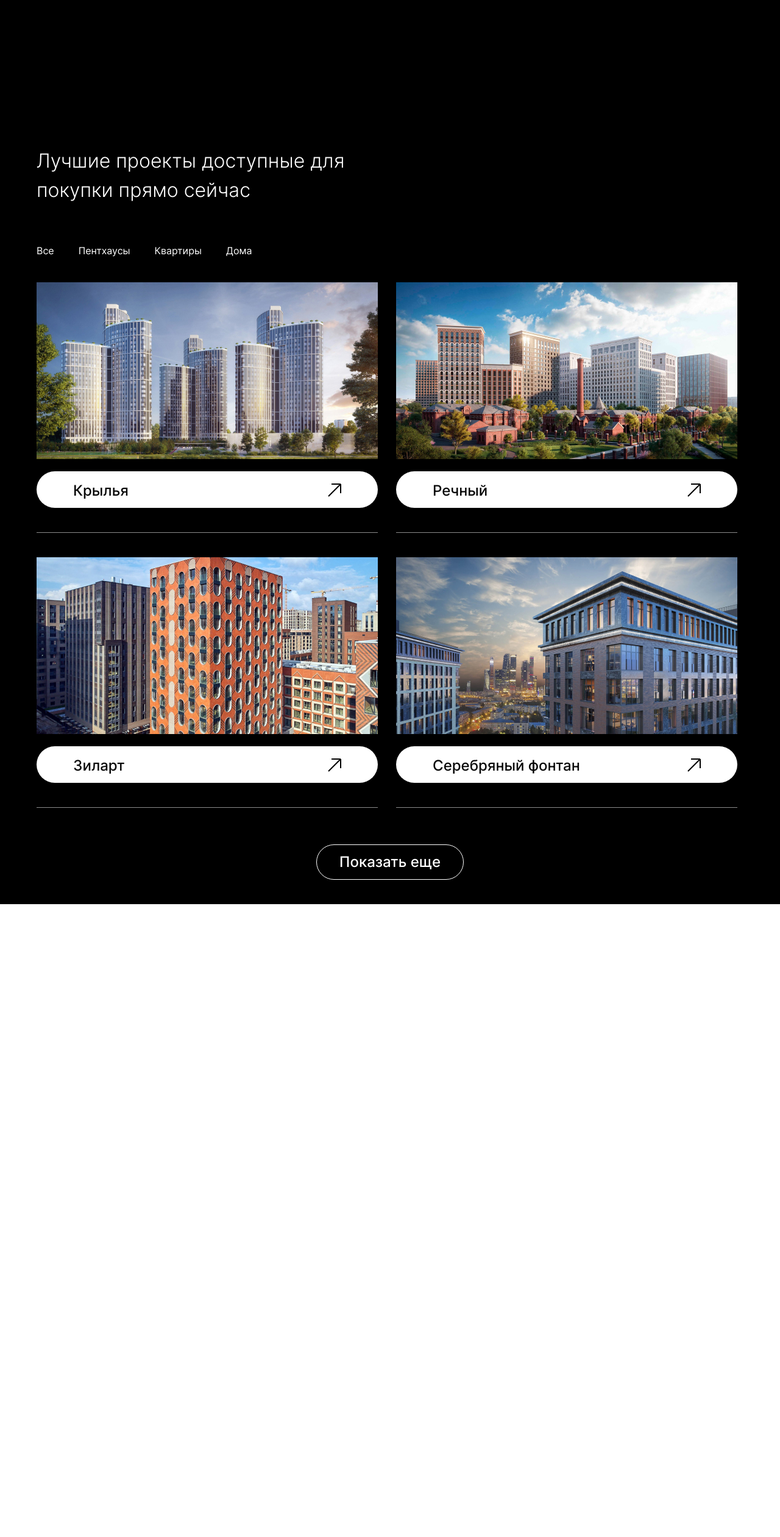
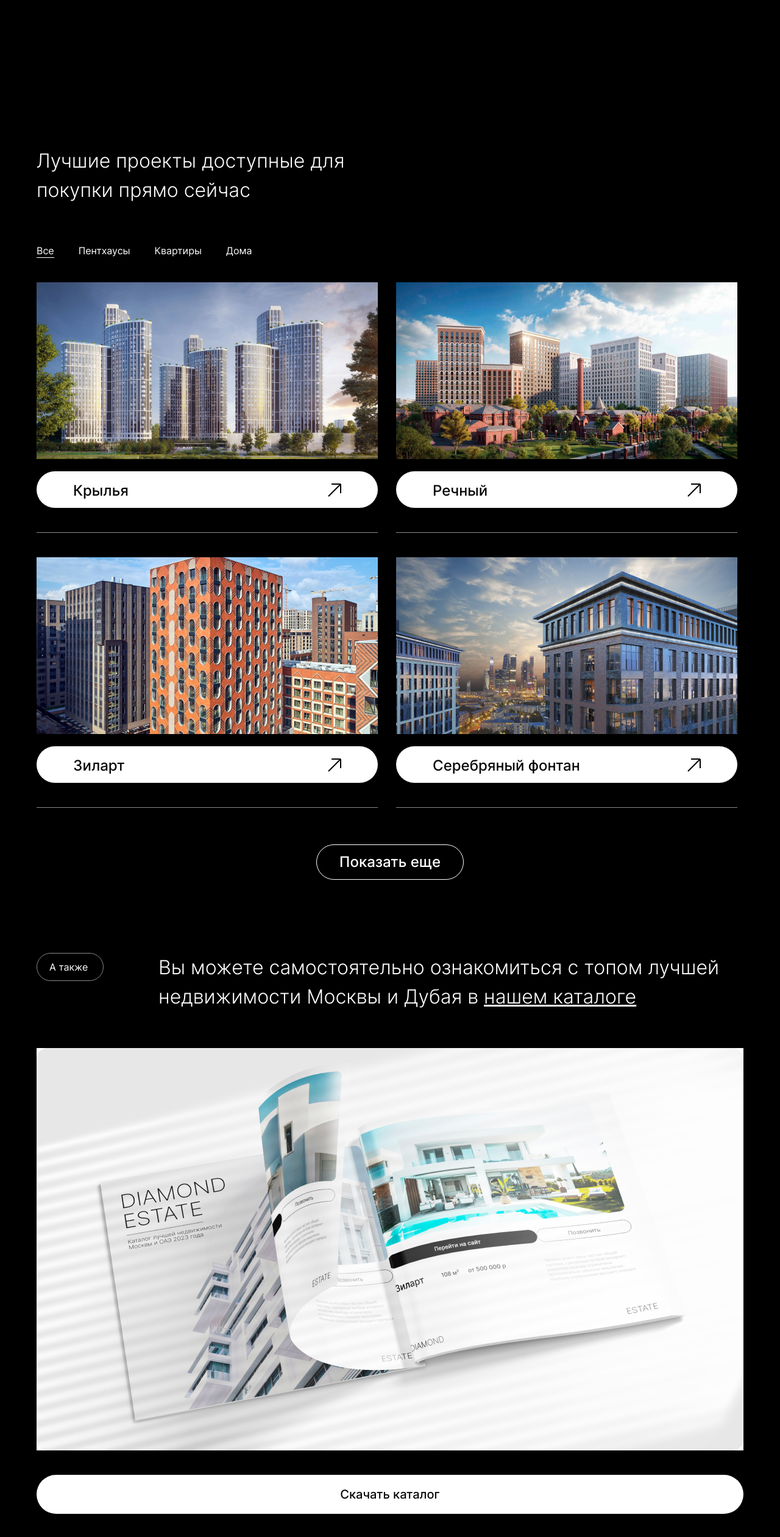
Before and after one commit to AlexSvistunov/estate, a website: page app/index.html in a window 1280 px wide. Shown: the part 2193-4714 px from the top of the page at 61% size. Before the commit the page ends 3676 px from the top, so only its background shows below. Drawn offline with nearby package versions, Linux system fonts and the light colour scheme; files that its build step writes are made by us from their sources.

Commit message:
added catalog section

```diff
--- a/app/index.html
+++ b/app/index.html
@@ -127,15 +127,18 @@
                     <h3 class="title projects__title">Лучшие проекты доступные для покупки прямо сейчас</h3>
 
                     <div class="projects__buttons">
-                        <button class="projects__btn-filter projects__btn-filter--active">Все</button>
-                        <button class="projects__btn-filter">Пентхаусы</button>
-                        <button class="projects__btn-filter">Квартиры</button>
-                        <button class="projects__btn-filter">Дома</button>
+                        <button type="button" class="projects__btn-filter projects__btn-filter--active" data-filter="all">Все</button>
+                        <button type="button" class="projects__btn-filter"
+                        data-filter=".penthhouses">Пентхаусы</button>
+                        <button type="button" class="projects__btn-filter"
+                        data-filter=".apartments">Квартиры</button>
+                        <button type="button" class="projects__btn-filter"
+                        data-filter=".houses">Дома</button>
                     </div>
 
 
                     <div class="projects__content">
-                        <div class="projects__item">
+                        <div class="projects__item penthhouses">
                             <img class="projects__item-img" src="images/projects/1.jpg" alt="">
 
                             <div class="projects__item-area">
@@ -143,7 +146,7 @@
                             </div>
                         </div>
 
-                        <div class="projects__item">
+                        <div class="projects__item mix apartments">
                             <img class="projects__item-img" src="images/projects/2.jpg" alt="">
 
                             <div class="projects__item-area">
@@ -152,7 +155,7 @@
                         </div>
 
 
-                        <div class="projects__item">
+                        <div class="projects__item mix houses">
                             <img class="projects__item-img" src="images/projects/3.jpg" alt="">
 
                             <div class="projects__item-area">
@@ -162,7 +165,7 @@
 
 
 
-                        <div class="projects__item">
+                        <div class="projects__item mix">
                             <img class="projects__item-img" src="images/projects/4.jpg" alt="">
 
                             <div class="projects__item-area">
@@ -179,6 +182,26 @@
             </div>
         </section>
 
+        <div class="catalog">
+            <div class="container">
+                <div class="catalog__body">
+                    <div class="catalog-top">
+                        <a class="catalog-top__btn" href="#">А также</a>
+                        <h3 class="title catalog__title">Вы можете самостоятельно ознакомиться с топом лучшей недвижимости Москвы и Дубая в <a href=""><span>нашем каталоге</span></a>
+                    </div>
+
+                    <div class="catalog-content">
+                        <img class="catalog-content__img" src="images/catalog-img.jpg" alt="img">
+
+                        <a class="catalog-content__btn" href="">
+                            Скачать каталог
+                        </a>
+
+                    </div>
+                </div>
+            </div>
+        </div>
+
 
     </div>
 
--- a/app/js/main.js
+++ b/app/js/main.js
@@ -1,8 +1,4 @@
-$(function(){
 
-    $('.header__top-btn').on('click', function(){
-        $('.header__top-btn,.header__top-menu').toggleClass('active');
-        $('body').toggleClass('lock');
-    });
-
-});
+  $(function() {
+    var mixer = mixitup('.projects__content');
+  });
--- a/app/scss/style.scss
+++ b/app/scss/style.scss
@@ -280,12 +280,14 @@
     &__btn-filter {
         color: #fff;
         @extend %btn-reset;
+        cursor: pointer;
     }
 
     &__btn-filter--active {
         position: relative;
         &::after {
             position: absolute;
+            content: "";
             width: 100%;
             height: 1px;
             background-color: #fff;
@@ -374,6 +376,48 @@
 
 }
 
+.catalog {
+    padding: 80px 0;
+    &__title {
+        max-width: 960px;
+        margin-bottom: 60px;
+    }
+}
+
+.catalog-top {
+    display: flex;
+    justify-content: space-between;
+
+    &__btn {
+        border: 1px solid #8A8A8A;
+        border-radius: 100px;
+        padding: 10px 20px;
+        width: 110px;
+        align-self: flex-start;
+    }
+
+
+}
+
+.catalog-content {
+
+    &__img {
+        margin-bottom: 40px;
+    }
+
+    &__btn {
+        display: block;
+        max-width: 100%;
+        text-align: center;
+        padding: 20px 10px;
+        background-color: #fff;
+        color: $main;
+        border-radius: 100px;
+        font-size: 20px;
+        font-weight: 500;
+    }
+}
+
 
 
 
--- a/gulpfile.js
+++ b/gulpfile.js
@@ -6,7 +6,6 @@ const uglify = require('gulp-uglify');
 const imagemin = require('gulp-imagemin');
 const del = require('del');
 const browserSync = require('browser-sync').create();
-//
 
 
 function browsersync() {
@@ -33,6 +32,7 @@ function styles() {
 function scripts() {
     return src([
         'node_modules/jquery/dist/jquery.js',
+        'node_modules/mixitup/dist/mixitup.js',
         'app/js/main.js'
     ])
 
```
Also changed, not shown: app/images/catalog-img.jpg (added), app/js/main.min.js, app/scss/_libs.scss (added).
